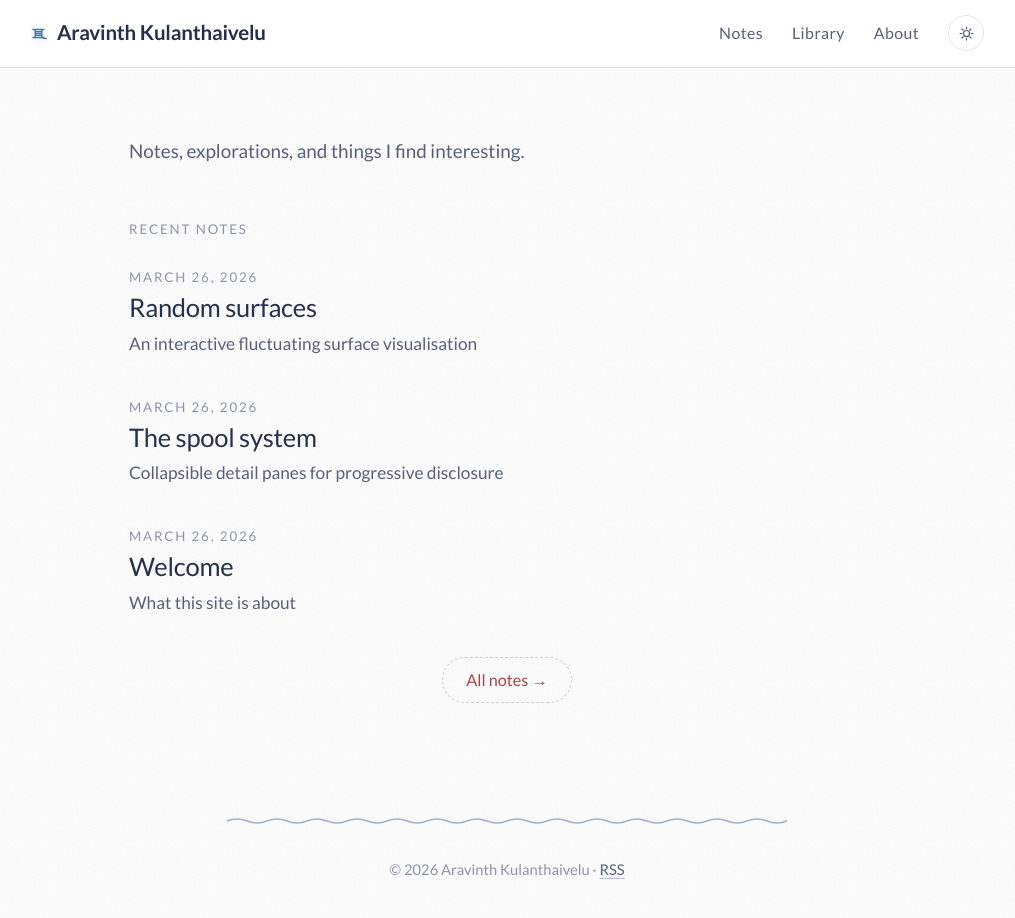
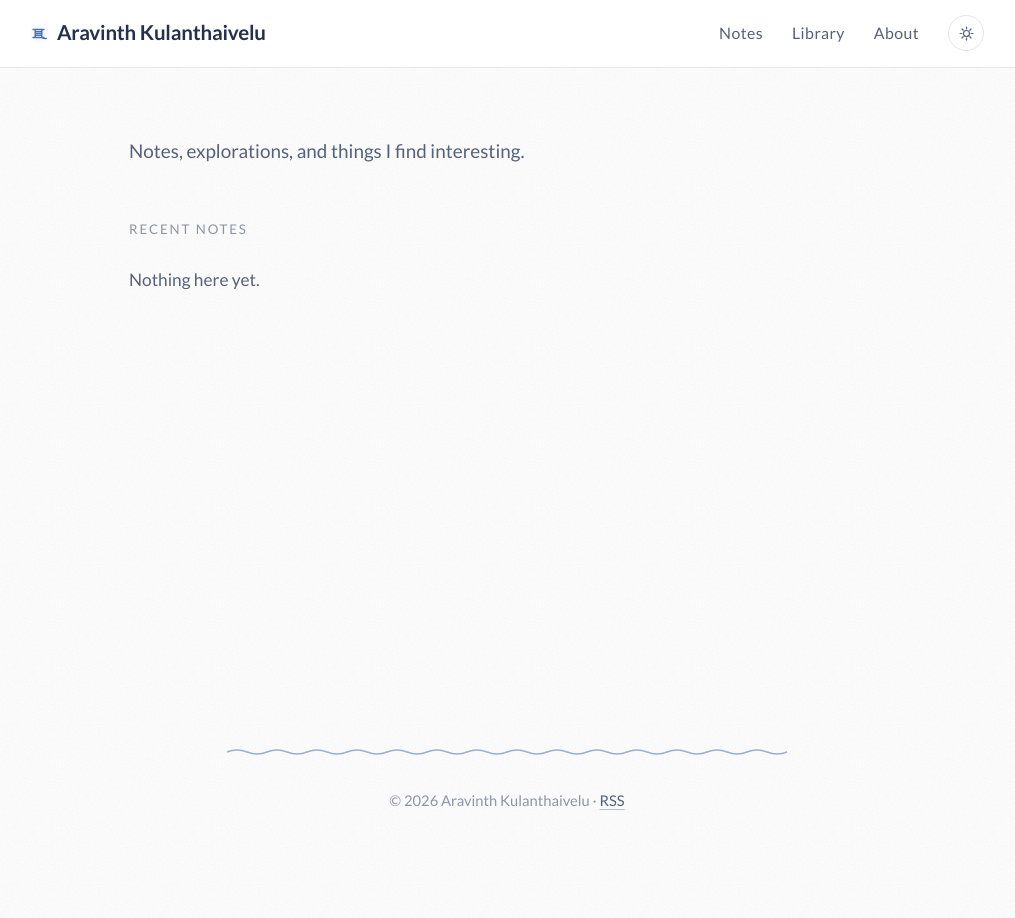
Before and after one commit to Aravinth-K/Aravinth-K.github.io, a Jekyll site: the page built from index.html, in a window 1280 px wide and 928 px high. Shown: the top 918 px of the window, without its empty margins (133-1148 px from the left). Built offline with Jekyll 4.4.1, drawn with Linux system fonts in a browser that asks for light colours.

Commit message:
Clear the demo notes; spool guide becomes an unlisted writing reference
Welcome and Random surfaces are deleted. The spool-system post moves
out of _posts to /writing-reference/ — an unlisted page (no links,
not in the feed, sitemap: false) that still renders live spools, so
there's a working syntax reference to consult while writing. Home
and Notes get quiet empty states; README points at the reference.

Co-Authored-By: Claude Fable 5 <noreply@anthropic.com>

````diff
--- a/_layouts/home.html
+++ b/_layouts/home.html
@@ -8,8 +8,9 @@ layout: default
 
   <section class="recent-posts">
     <h2 class="section-label reveal">Recent notes</h2>
+    {% assign sorted_posts = site.posts | sort: 'date' | reverse %}
+    {% if sorted_posts.size > 0 %}
     <ul class="note-list">
-      {% assign sorted_posts = site.posts | sort: 'date' | reverse %}
       {% for post in sorted_posts limit: 5 %}
       <li class="note-item reveal" style="--reveal-delay: {{ forloop.index0 | times: 0.08 }}s">
         <span class="entry-date">{{ post.date | date: "%B %-d, %Y" }}</span>
@@ -25,5 +26,8 @@ layout: default
       {% endfor %}
     </ul>
     <p class="all-notes-link"><a href="{{ '/blog/' | relative_url }}">All notes &#8594;</a></p>
+    {% else %}
+    <p class="entry-excerpt reveal">Nothing here yet.</p>
+    {% endif %}
   </section>
 </div>
--- a/_pages/blog.html
+++ b/_pages/blog.html
@@ -7,6 +7,9 @@ pagination:
 ---
 
 <h1>Notes</h1>
+{% if paginator.posts.size == 0 %}
+<p class="entry-excerpt">Nothing here yet.</p>
+{% endif %}
 <ul class="note-list">
   {% for post in paginator.posts %}
   <li class="note-item reveal" style="--reveal-delay: {{ forloop.index0 | times: 0.06 }}s">
--- a/_posts/2026-03-26-the-spool-system.md
+++ b/_pages/writing-reference.md
@@ -1,10 +1,12 @@
 ---
-layout: post
-title: "The spool system"
-date: 2026-03-26
-description: Collapsible detail panes for progressive disclosure
-tags: [meta, tutorial]
+layout: page
+title: Writing reference
+permalink: /writing-reference/
+description: Unlisted reference for the site's post syntax
+sitemap: false
 ---
+
+*An unlisted page: nothing links here. It exists so future-me can see what the site's posts can do — spools, maths, and the rules that go with them. The full front-matter options are tabled in the README.*
 
 This site has a system for progressive disclosure. Click a spool and the detail unfolds beneath it, hanging from a knotted thread. Nest them for deeper levels of detail.
 
--- a/_posts/2026-03-26-random-surfaces.md
+++ /dev/null
@@ -1,73 +0,0 @@
----
-layout: post
-title: "Random surfaces"
-date: 2026-03-26
-description: An interactive fluctuating surface visualisation
-tags: [geometry, interactive]
-interactive: true
-series: "Random geometry"
-series_order: 1
----
-
-A fluctuating 2D surface driven by superposed sinusoidal modes. Drag to rotate.
-
-<div id="random-surface" style="width: 100%; border-radius: 10px; overflow: hidden; border: 1px solid var(--line); margin: 2rem 0;"></div>
-
-<script>
-document.addEventListener('DOMContentLoaded', function() {
-  createSurface('random-surface', {
-    gridSize: 60,
-    speed: 0.006,
-    amplitude: 1.0,
-    wireframe: true,
-    height: 450
-  });
-});
-</script>
-
-The surface above is generated from a superposition of sinusoidal modes at different frequencies and phases, creating a pseudo-random fluctuating geometry.
-
-<div class="spool" data-title="Mathematical background">
-<div class="spool-content" markdown="1">
-
-In a proper random geometry context, one studies the space of Riemannian metrics on a surface modulo diffeomorphisms. The partition function
-
-$$Z = \int \mathcal{D}[g] \, e^{-S[g]}$$
-
-sums over all metrics $g$ on the surface, weighted by an action $S[g]$ (typically the Einstein--Hilbert action or Polyakov action in 2D).
-
-<div class="spool" data-title="The Polyakov action">
-<div class="spool-content" markdown="1">
-
-The Polyakov action for a bosonic string in $D$-dimensional target space is
-
-$$S[X, g] = \frac{1}{4\pi\alpha'} \int_\Sigma d^2\sigma \, \sqrt{g} \, g^{ab} \partial_a X^\mu \partial_b X_\mu$$
-
-where $\Sigma$ is the worldsheet with metric $g_{ab}$, and $X^\mu(\sigma)$ are the embedding coordinates.
-
-</div>
-</div>
-
-What you see above is a toy version: the height function $h(x, y, t)$ is a finite sum of modes rather than a genuine sample from a path integral. But it captures the visual flavour of a fluctuating random surface.
-
-</div>
-</div>
-
-## Configuration
-
-You can embed a surface in any post by adding `interactive: true` to the front matter and including:
-
-```html
-<div id="my-surface"></div>
-<script>
-document.addEventListener('DOMContentLoaded', function() {
-  createSurface('my-surface', {
-    gridSize: 60,     // mesh resolution
-    speed: 0.006,     // fluctuation rate
-    amplitude: 1.0,   // height scale
-    wireframe: true,  // false for solid
-    height: 450       // container height in px
-  });
-});
-</script>
-```
--- a/_posts/2026-03-26-welcome.md
+++ /dev/null
@@ -1,12 +0,0 @@
----
-layout: post
-title: Welcome
-date: 2026-03-26
-description: What this site is about
----
-
-This is a place for notes, ideas, and explorations.
-
-Posts here might be about mathematics, physics, or anything else I find interesting.
-
-You can browse the [library](/library/) for collected PDFs, or explore the collapsible detail system that lets you drill into proofs and derivations without losing your place — see the [spool demo](/blog/2026/the-spool-system/) for how that works.
````
Also changed, not shown: README.md.
